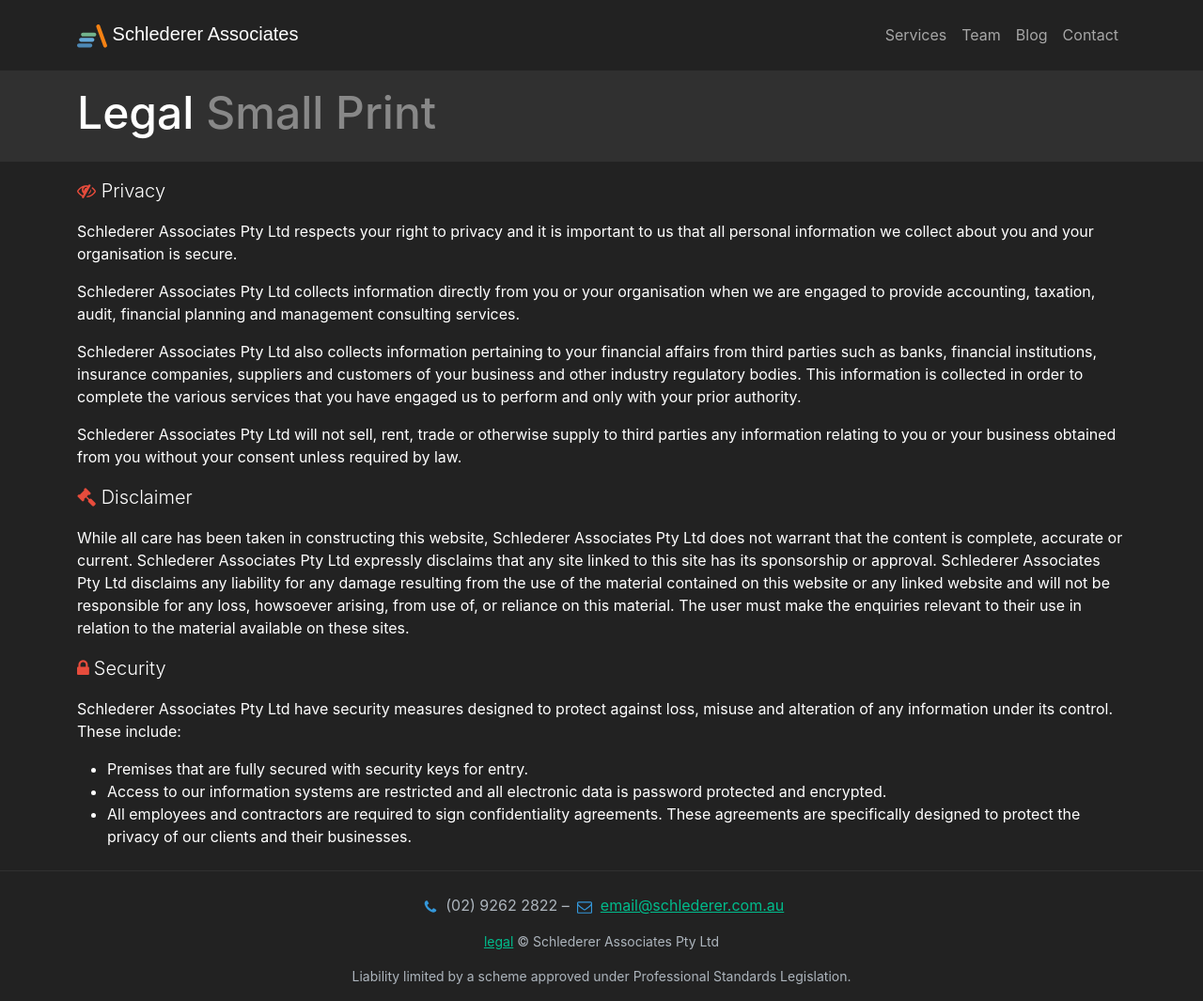
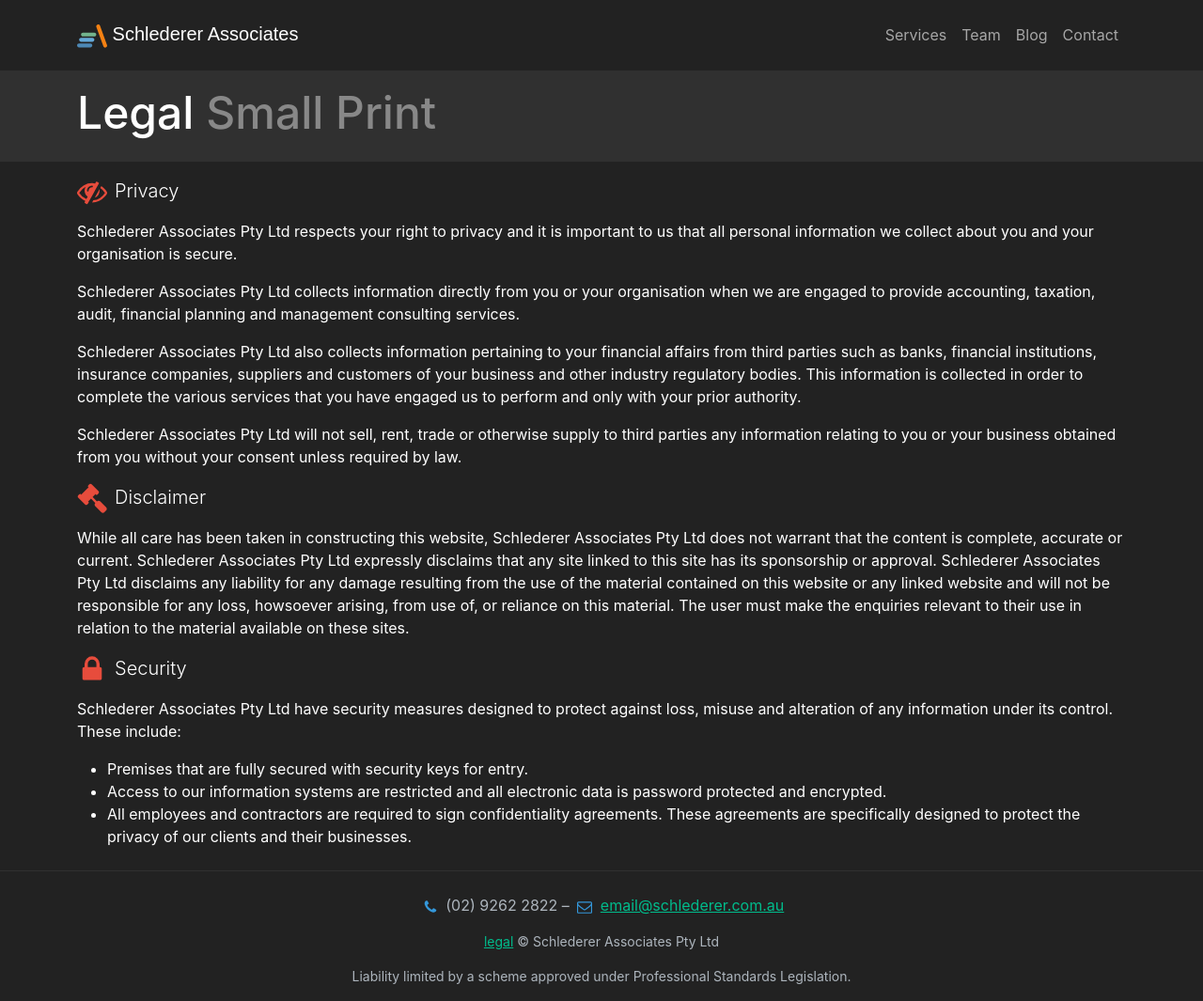
Before and after one commit to Mforcer/tax2, a Jekyll site: the page built from legal.html, in a window 1280 px wide. Shown: the whole page at 94% size. Built offline with Jekyll 4.4.1, drawn with Linux system fonts in a browser that asks for light colours; nearby versions of some CDN libraries.

Commit message:
Update legal.html

```diff
--- a/legal.html
+++ b/legal.html
@@ -6,17 +6,26 @@ subtitle: Small Print
 lead:
 ---
 
-<p class="lead"><i class="fa fa-eye-slash text-danger"></i>&nbsp;Privacy</p>
+<svg class="icon float-start me-2" width="2em" height="2em" fill="var(--bs-danger)" viewBox="0 0 1792 1792" xmlns="http://www.w3.org/2000/svg">
+    <path id="fa-eye-slash" d="M555 1335l78-141q-87-63-136-159t-49-203q0-121 61-225-229 117-381 353 167 258 427 375zm389-759q0-20-14-34t-34-14q-125 0-214.5 89.5t-89.5 214.5q0 20 14 34t34 14 34-14 14-34q0-86 61-147t147-61q20 0 34-14t14-34zm363-191q0 7-1 9-106 189-316 567t-315 566l-49 89q-10 16-28 16-12 0-134-70-16-10-16-28 0-12 44-87-143-65-263.5-173t-208.5-245q-20-31-20-69t20-69q153-235 380-371t496-136q89 0 180 17l54-97q10-16 28-16 5 0 18 6t31 15.5 33 18.5 31.5 18.5 19.5 11.5q16 10 16 27zm37 447q0 139-79 253.5t-209 164.5l280-502q8 45 8 84zm448 128q0 35-20 69-39 64-109 145-150 172-347.5 267t-419.5 95l74-132q212-18 392.5-137t301.5-307q-115-179-282-294l63-112q95 64 182.5 153t144.5 184q20 34 20 69z" />
+</svg>
+<p class="lead">Privacy</p>
 <p>{{site.publisher}} respects your right to privacy and it is important to us that all personal information we collect about you and your organisation is secure.</p>
 <p>{{site.publisher}} collects information directly from you or your organisation when we are engaged to provide accounting, taxation, audit, financial planning and management consulting services.</p>
-<p>{{site.publisher}} also collects information pertaining to your financial affairs from third parties such as banks, financial institutions, insurance companies, suppliers and customers of your business and other industry regulatory bodies. This information is collected in order to complete the various services that you have engaged us to perform and only  with your prior authority.</p>
+<p>{{site.publisher}} also collects information pertaining to your financial affairs from third parties such as banks, financial institutions, insurance companies, suppliers and customers of your business and other industry regulatory bodies. This information is collected in order to complete the various services that you have engaged us to perform and only with your prior authority.</p>
 <p>{{site.publisher}} will not sell, rent, trade or otherwise supply to third parties any information relating to you or your business obtained from you without your consent unless required by law.</p>
-<p class="lead"><i class="fa fa-gavel text-danger"></i>&nbsp;Disclaimer</p>
+<svg class="icon float-start me-2" width="2em" height="2em" fill="var(--bs-danger)" viewBox="0 0 1792 1792" xmlns="http://www.w3.org/2000/svg">
+    <path id="fa-gavel" d="M1771 1536q0 53-37 90l-107 108q-39 37-91 37-53 0-90-37l-363-364q-38-36-38-90 0-53 43-96l-256-256-126 126q-14 14-34 14t-34-14q2 2 12.5 12t12.5 13 10 11.5 10 13.5 6 13.5 5.5 16.5 1.5 18q0 38-28 68-3 3-16.5 18t-19 20.5-18.5 16.5-22 15.5-22 9-26 4.5q-40 0-68-28l-408-408q-28-28-28-68 0-13 4.5-26t9-22 15.5-22 16.5-18.5 20.5-19 18-16.5q30-28 68-28 10 0 18 1.5t16.5 5.5 13.5 6 13.5 10 11.5 10 13 12.5 12 12.5q-14-14-14-34t14-34l348-348q14-14 34-14t34 14q-2-2-12.5-12t-12.5-13-10-11.5-10-13.5-6-13.5-5.5-16.5-1.5-18q0-38 28-68 3-3 16.5-18t19-20.5 18.5-16.5 22-15.5 22-9 26-4.5q40 0 68 28l408 408q28 28 28 68 0 13-4.5 26t-9 22-15.5 22-16.5 18.5-20.5 19-18 16.5q-30 28-68 28-10 0-18-1.5t-16.5-5.5-13.5-6-13.5-10-11.5-10-13-12.5-12-12.5q14 14 14 34t-14 34l-126 126 256 256q43-43 96-43 52 0 91 37l363 363q37 39 37 91z" />
+</svg>
+<p class="lead">Disclaimer</p>
 <p>While all care has been taken in constructing this website, {{site.publisher}} does not warrant that the content is complete, accurate or current. {{site.publisher}} expressly disclaims that any site linked to this site has its sponsorship or approval. {{site.publisher}} disclaims any liability for any damage resulting from the use of the material contained on this website or any linked website and will not be responsible for any loss, howsoever arising, from use of, or reliance on this material. The user must make the enquiries relevant to their use in relation to the material available on these sites.</p>
-<p class="lead"><i class="fa fa-lock text-danger">&nbsp;</i>Security</p>
+<svg class="icon float-start me-2" width="2em" height="2em" fill="var(--bs-danger)" viewBox="0 0 1792 1792" xmlns="http://www.w3.org/2000/svg">
+    <path id="fa-lock" d="M640 768h512v-192q0-106-75-181t-181-75-181 75-75 181v192zm832 96v576q0 40-28 68t-68 28h-960q-40 0-68-28t-28-68v-576q0-40 28-68t68-28h32v-192q0-184 132-316t316-132 316 132 132 316v192h32q40 0 68 28t28 68z" />
+</svg>
+<p class="lead">Security</p>
 <p>{{site.publisher}} have security measures designed to protect against loss, misuse and alteration of any information under its control. These include:</p>
 <ul>
-<li>Premises that are fully secured with security keys for entry.</li>
-<li>Access to our information systems are restricted and all electronic data is password protected and encrypted.</li>
-<li>All employees and contractors are required to sign confidentiality agreements. These agreements are specifically designed to protect the privacy of our clients and their businesses.</li>
+    <li>Premises that are fully secured with security keys for entry.</li>
+    <li>Access to our information systems are restricted and all electronic data is password protected and encrypted.</li>
+    <li>All employees and contractors are required to sign confidentiality agreements. These agreements are specifically designed to protect the privacy of our clients and their businesses.</li>
 </ul>
```
